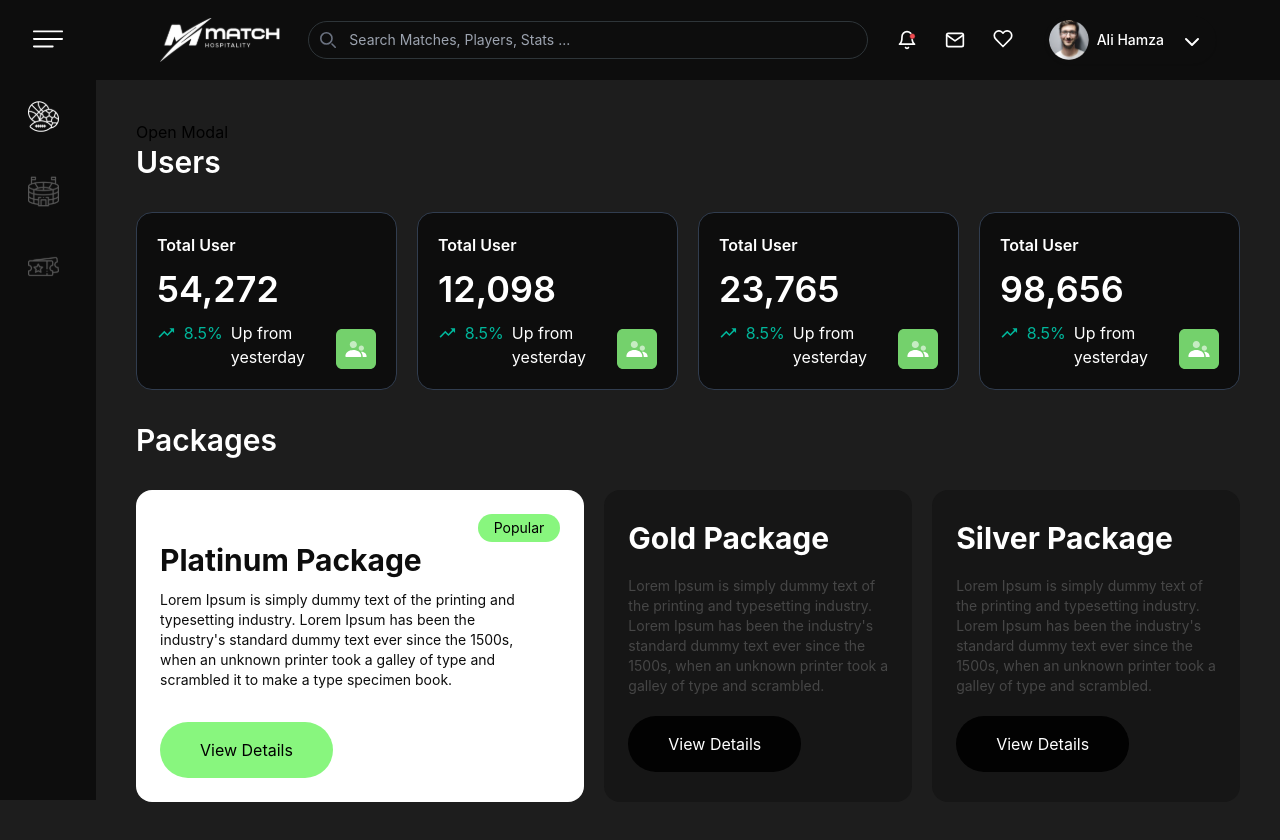
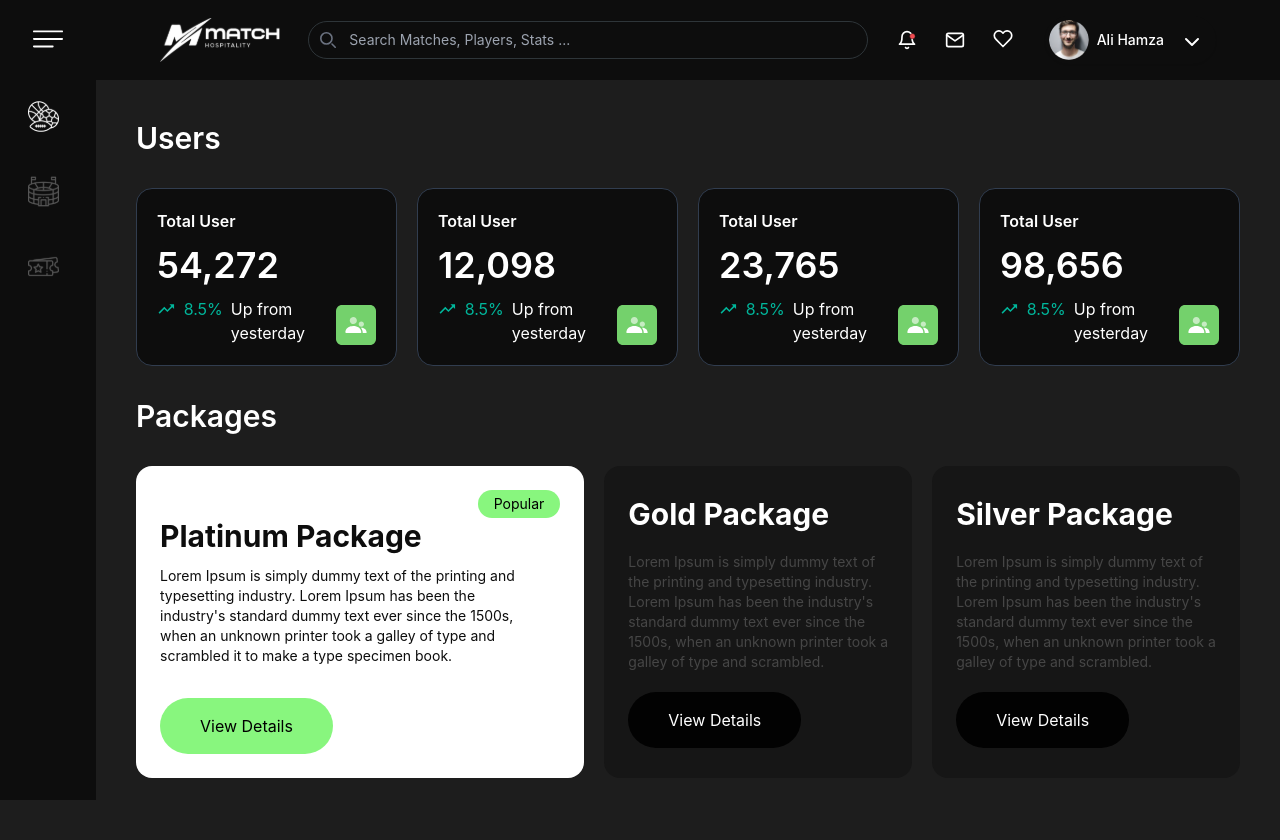
Before and after one commit to waqarmughal98/Matches-Hospitality, a React (Create React App) app in the folder client/: page /login in a window 1280 px wide. Both pictures are taken after a click on the button "Log in". After the commit the page ends 818 px from the top, so only its background shows below. Built offline with nearby package versions, Linux system fonts and the light colour scheme.

Commit message:
backdrop minor

```diff
--- a/client/src/ThemeLayout/Layout.js
+++ b/client/src/ThemeLayout/Layout.js
@@ -3,10 +3,10 @@ import { Outlet } from 'react-router-dom';
 import Sidebar from '../Components/Menu/Sidebar';
 import Navbar from '../Components/Menu/Navbar';
 import Backdrop from '../Components/Modal/Backdrop';
-import { useModal } from '../UseContext/ModalProvider';
+// import { useModal } from '../UseContext/ModalProvider';
 
 const Layout = () => {
-    const { openModal } = useModal();
+    // const { openModal } = useModal();
     return (
         <div className='flex'>
             <div className='min-w-24'>
@@ -15,9 +15,9 @@ const Layout = () => {
             <div className='w-full'>
                 <Navbar />
                 <div className='p-10 relative'>
-                    <button onClick={openModal} className="btn-open-modal">
+                    {/* <button onClick={openModal} className="btn-open-modal">
                         Open Modal
-                    </button>
+                    </button> */}
                     {<Outlet />}
                     <Backdrop />
                 </div>
```
